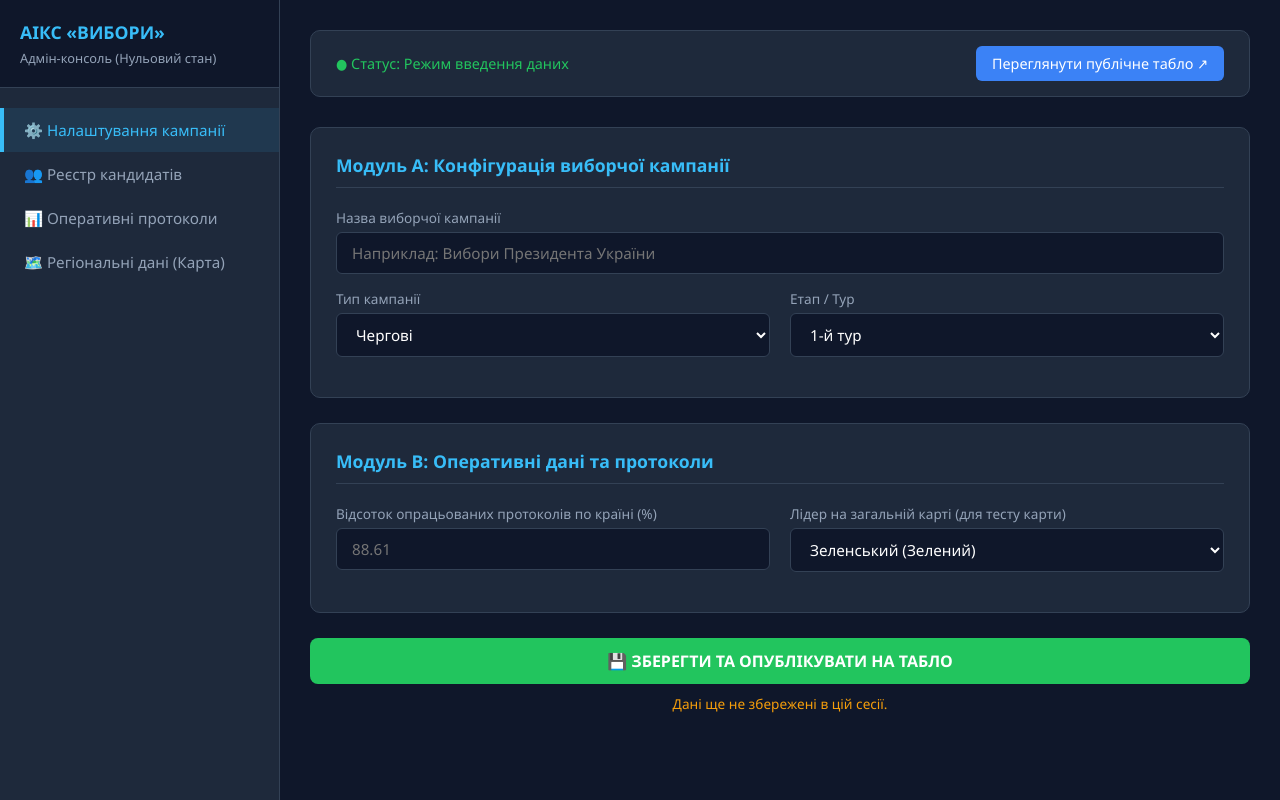
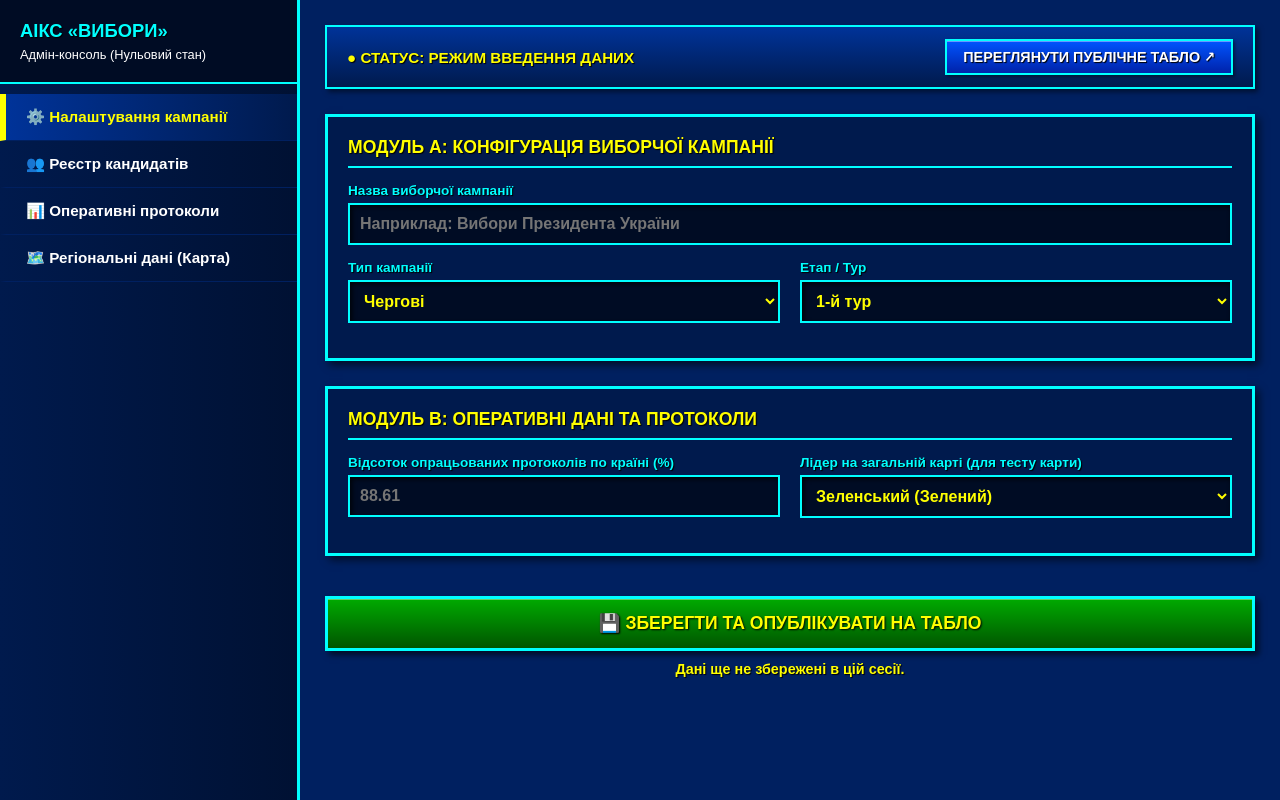
Before and after one commit to true-tg/eias-cvk-prototype, a plain HTML site: page admin.html in a window 1280 px wide. Drawn offline with Linux system fonts and the light colour scheme.

Commit message:
Update admin.html

```diff
--- a/admin.html
+++ b/admin.html
@@ -4,202 +4,12 @@
     <meta charset="UTF-8">
     <meta name="viewport" content="width=device-width, initial-scale=1.0">
     <title>АІКС «Вибори» • Адмін-консоль</title>
-    <style>
-        * {
-            box-sizing: border-box;
-            margin: 0;
-            padding: 0;
-            font-family: 'Segoe UI', Tahoma, Geneva, Verdana, sans-serif;
-        }
+    <!-- Підключення оновленого державного стилю -->
+    <link rel="stylesheet" href="style.css">
+</head>
+<body class="admin-body">
 
-        body {
-            background-color: #0f172a;
-            color: #f8fafc;
-            display: flex;
-            min-height: 100vh;
-        }
-
-        /* Ліве меню */
-        aside {
-            width: 280px;
-            background: #1e293b;
-            border-right: 1px solid #334155;
-            display: flex;
-            flex-direction: column;
-        }
-
-        .aside-header {
-            padding: 20px;
-            border-bottom: 1px solid #334155;
-            background: #0f172a;
-        }
-
-        .aside-header h2 {
-            font-size: 1.1rem;
-            color: #38bdf8;
-            margin-bottom: 5px;
-        }
-
-        .aside-header p {
-            font-size: 0.8rem;
-            color: #94a3b8;
-        }
-
-        .nav-links {
-            list-style: none;
-            padding: 20px 0;
-        }
-
-        .nav-links li {
-            padding: 12px 20px;
-            color: #94a3b8;
-            cursor: pointer;
-            font-size: 0.95rem;
-            border-left: 4px solid transparent;
-            transition: all 0.3s;
-        }
-
-        .nav-links li.active, .nav-links li:hover {
-            background: rgba(56, 189, 248, 0.1);
-            color: #38bdf8;
-            border-left-color: #38bdf8;
-        }
-
-        /* Центральна робоча зона */
-        main {
-            flex: 1;
-            padding: 30px;
-            overflow-y: auto;
-        }
-
-        .top-bar {
-            display: flex;
-            justify-content: space-between;
-            align-items: center;
-            background: #1e293b;
-            padding: 15px 25px;
-            border-radius: 10px;
-            border: 1px solid #334155;
-            margin-bottom: 30px;
-        }
-
-        .mode-indicator {
-            font-size: 0.9rem;
-            color: #22c55e;
-            font-weight: 500;
-        }
-
-        .btn-link {
-            background: #3b82f6;
-            color: white;
-            padding: 8px 16px;
-            border-radius: 6px;
-            text-decoration: none;
-            font-size: 0.9rem;
-            transition: background 0.2s;
-        }
-
-        .btn-link:hover {
-            background: #2563eb;
-        }
-
-        .card {
-            background: #1e293b;
-            border: 1px solid #334155;
-            border-radius: 10px;
-            padding: 25px;
-            margin-bottom: 25px;
-        }
-
-        .card h3 {
-            font-size: 1.1rem;
-            margin-bottom: 20px;
-            color: #38bdf8;
-            border-bottom: 1px solid #334155;
-            padding-bottom: 10px;
-        }
-
-        .form-group {
-            margin-bottom: 15px;
-        }
-
-        .form-group label {
-            display: block;
-            font-size: 0.85rem;
-            color: #94a3b8;
-            margin-bottom: 5px;
-        }
-
-        .form-group input, .form-group select {
-            width: 100%;
-            padding: 10px 15px;
-            background: #0f172a;
-            border: 1px solid #334155;
-            border-radius: 6px;
-            color: white;
-            font-size: 0.95rem;
-        }
-
-        .form-group input:focus, .form-group select:focus {
-            outline: none;
-            border-color: #38bdf8;
-        }
-
-        .grid-2 {
-            display: grid;
-            grid-template-columns: 1fr 1fr;
-            gap: 20px;
-        }
-
-        /* Таблиця кандидатів в адмінці */
-        table {
-            width: 100%;
-            border-collapse: collapse;
-            margin-top: 15px;
-        }
-
-        th, td {
-            padding: 12px;
-            text-align: left;
-            border-bottom: 1px solid #334155;
-            font-size: 0.9rem;
-        }
-
-        th {
-            color: #94a3b8;
-            font-weight: 500;
-        }
-
-        .btn-save {
-            background: #22c55e;
-            color: white;
-            border: none;
-            padding: 12px 25px;
-            font-size: 1rem;
-            font-weight: 600;
-            border-radius: 8px;
-            cursor: pointer;
-            transition: background 0.2s;
-            display: block;
-            width: 100%;
-            margin-top: 20px;
-        }
-
-        .btn-save:hover {
-            background: #16a34a;
-        }
-
-        .sync-status {
-            text-align: center;
-            margin-top: 10px;
-            font-size: 0.85rem;
-            color: #f59e0b;
-        }
-    </style>
-</head>
-<body>
-
-    <!-- Ліве навігаційне меню -->
+    <!-- Ліве навігаційне меню (державний стиль) -->
     <aside>
         <div class="aside-header">
             <h2>АІКС «ВИБОРИ»</h2>
@@ -216,13 +26,13 @@
     <!-- Головна робоча зона -->
     <main>
         <div class="top-bar">
-            <div class="mode-indicator">● Статус: Режим введення даних</div>
-            <a href="index.html" target="_blank" class="btn-link">Переглянути публічне табло ↗</a>
+            <div class="mode-indicator">● СТАТУС: РЕЖИМ ВВЕДЕННЯ ДАНИХ</div>
+            <a href="index.html" target="_blank" class="btn-link">ПЕРЕГЛЯНУТИ ПУБЛІЧНЕ ТАБЛО ↗</a>
         </div>
 
         <!-- Модуль А: Конфігуратор -->
         <div class="card">
-            <h3>Модуль А: Конфігурація виборчої кампанії</h3>
+            <h3>МОДУЛЬ А: КОНФІГУРАЦІЯ ВИБОРЧОЇ КАМПАНІЇ</h3>
             <div class="form-group">
                 <label>Назва виборчої кампанії</label>
                 <input type="text" id="campaign-name" placeholder="Наприклад: Вибори Президента України">
@@ -247,7 +57,7 @@
 
         <!-- Модуль В: Введення оперативних показників -->
         <div class="card">
-            <h3>Модуль В: Оперативні дані та протоколи</h3>
+            <h3>МОДУЛЬ В: ОПЕРАТИВНІ ДАНІ ТА ПРОТОКОЛИ</h3>
             <div class="grid-2">
                 <div class="form-group">
                     <label>Відсоток опрацьованих протоколів по країні (%)</label>
@@ -269,7 +79,7 @@
     </main>
 
     <script>
-        // Функція збереження даних у пам'ять браузера, щоб табло їх побачило
+        // Функція збереження даних у пам'ять браузера (localStorage)
         function saveData() {
             const name = document.getElementById('campaign-name').value;
             const type = document.getElementById('campaign-type').value;
@@ -277,7 +87,6 @@
             const percent = document.getElementById('global-percent').value;
             const testLeader = document.getElementById('map-leader-test').value;
 
-            // Формуємо пакет даних
             const electionData = {
                 name: name || "Вибори Президента України",
                 type: type,
@@ -286,12 +95,9 @@
                 testLeader: testLeader
             };
 
-            // Зберігаємо в localStorage
             localStorage.setItem('aix_election_data', JSON.stringify(electionData));
 
-            // Змінюємо статус на екрані
-            document.getElementById('sync-msg0').style.color = "#22c55e";
-            document.getElementById('sync-msg').innerText = "✅ Дані успішно збережено та синхронізовано з публічним табло!";
+            document.getElementById('sync-msg').innerText = "✅ ДАНИХ УСПІШНО ЗБЕРЕЖЕНО ТА СИНХРОНІЗОВАНО З ПУБЛІЧНИМ ТАБЛОМ!";
         }
     </script>
 </body>
```
